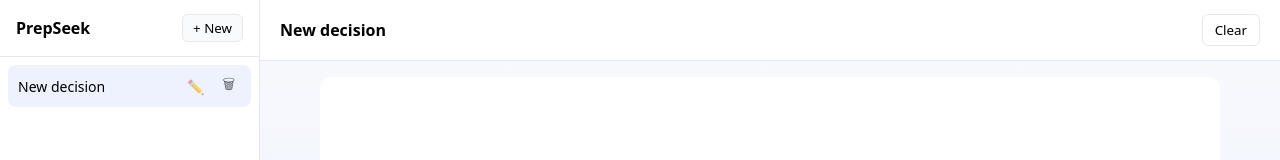
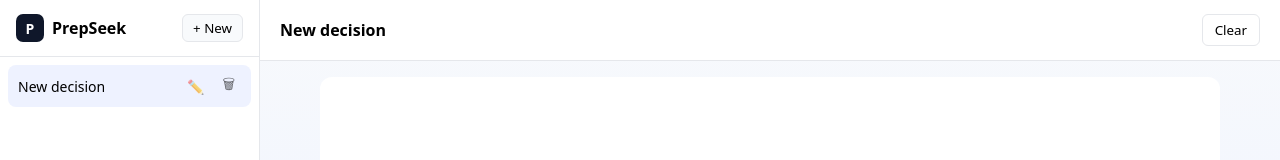
Before and after one commit to ubharathph07-create/rexolve-frontend, a React (Vite) app: page / in a window 1280 px wide. Shown: the top 160 px of the page. Built offline with nearby package versions, Linux system fonts and the light colour scheme.

Commit message:
ui redesign and changes

```diff
--- a/src/App.jsx
+++ b/src/App.jsx
@@ -265,11 +265,15 @@ export default function App() {
       {/* SIDEBAR */}
       <div style={styles.sidebar}>
         <div style={styles.sidebarHeader}>
-          <strong>PrepSeek</strong>
-          <button onClick={newSession} style={styles.newBtn}>
-            + New
-          </button>
-        </div>
+  <div style={styles.brand}>
+    <div style={styles.logo}>P</div>
+    <strong>PrepSeek</strong>
+  </div>
+
+  <button onClick={newSession} style={styles.newBtn}>
+    + New
+  </button>
+</div>
 
         <div style={styles.sessionList}>
           {sessions.map((s) => (
@@ -569,4 +573,24 @@ const styles = {
     padding: "6px 12px",
     background: "#fef2f2",
   },
+
+  brand: {
+  display: "flex",
+  alignItems: "center",
+  gap: 8,
+},
+
+logo: {
+  width: 28,
+  height: 28,
+  borderRadius: 7,
+  background: "#0f172a",
+  color: "#fff",
+  display: "flex",
+  alignItems: "center",
+  justifyContent: "center",
+  fontWeight: 700,
+  fontSize: 14,
+},
+
 };
```
